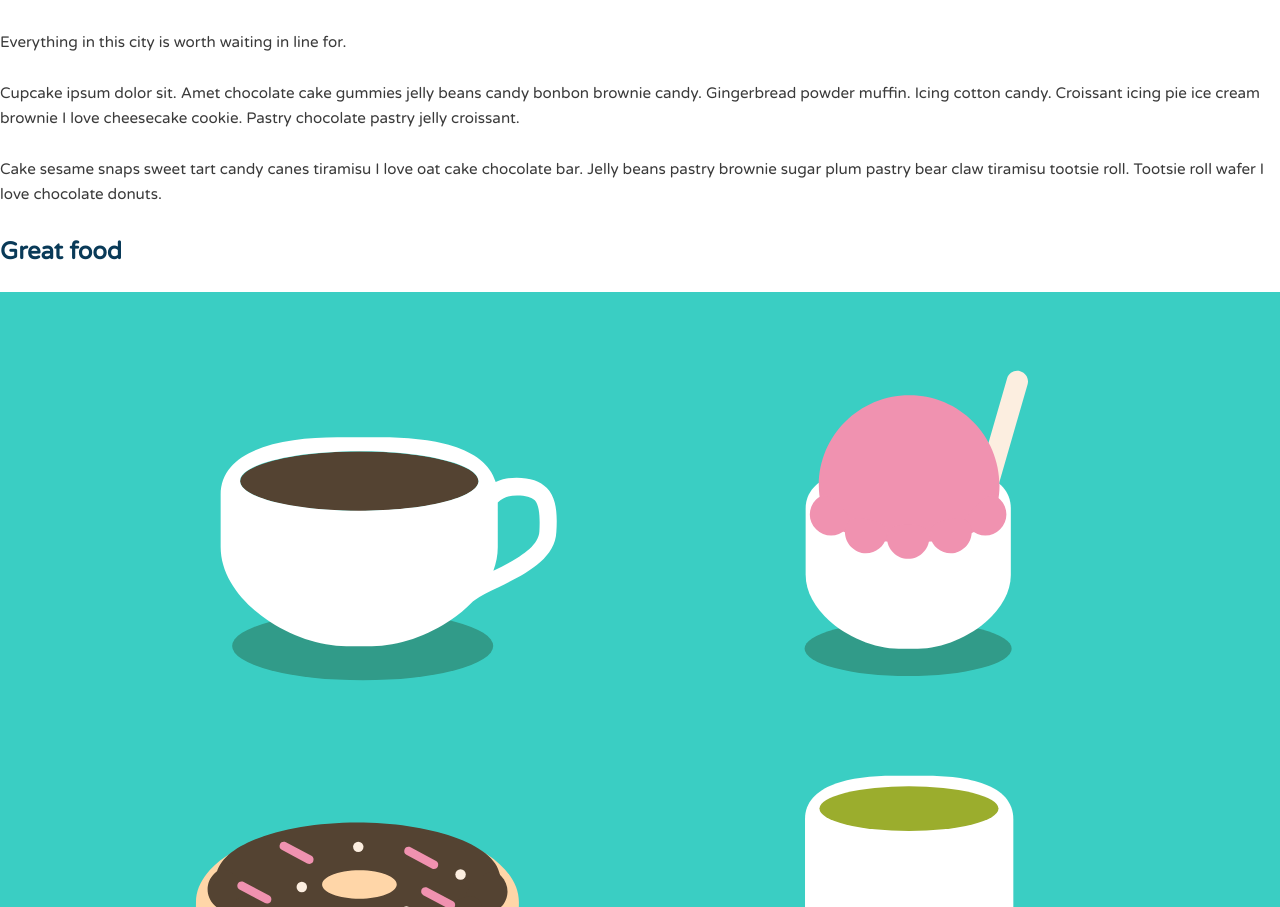
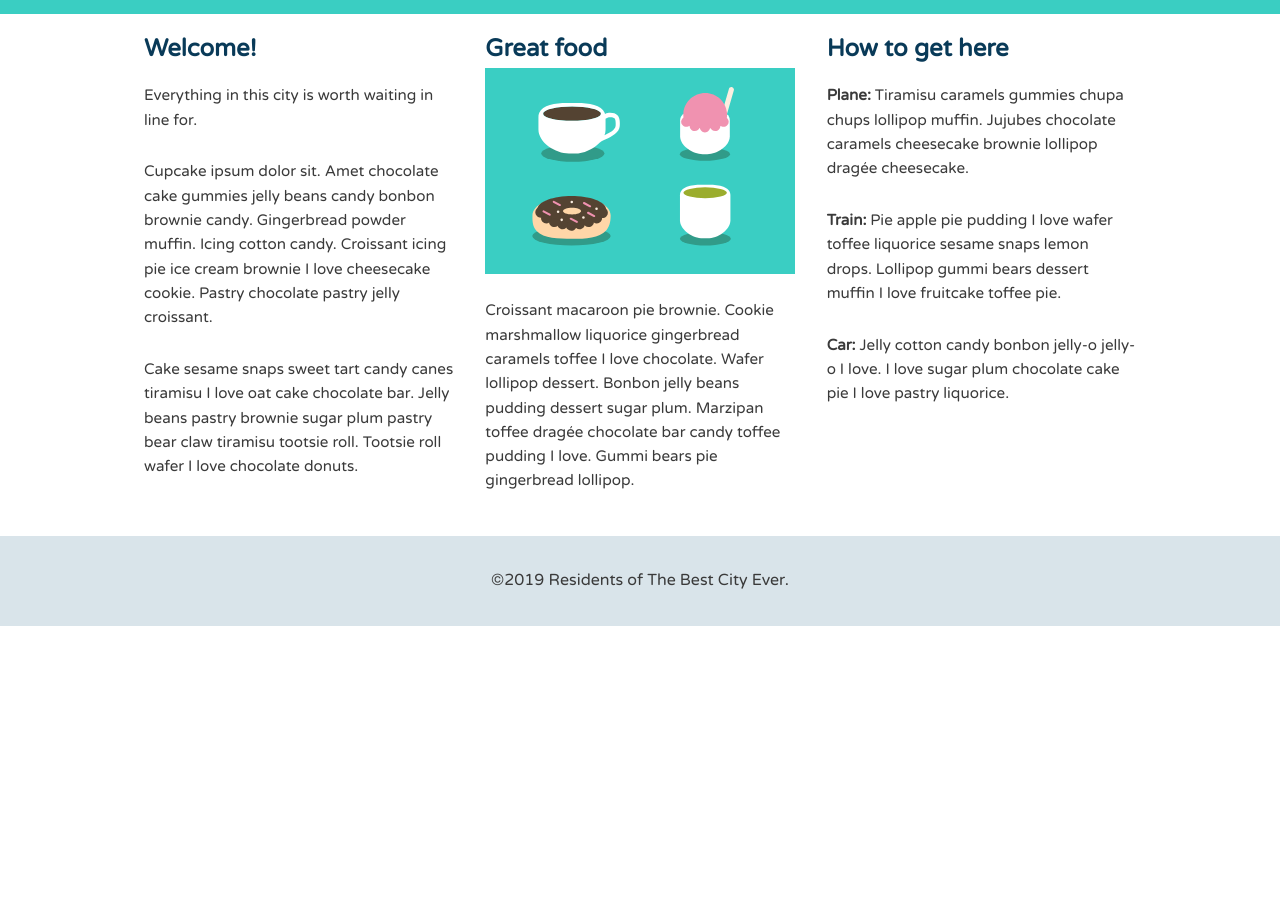
Before and after one commit to barrosdaniel/THFETUTP13_Best_City_Guide, a plain HTML site: page index.html in a window 1280 px wide. Shown: the part 397-1304 px from the top of the page. After the commit the page ends 1023 px from the top, so only its background shows below. Drawn offline with Linux system fonts and the light colour scheme.

Commit message:
styling: Complete styling for Banner, Main and Footer sections

```diff
--- a/css/style.css
+++ b/css/style.css
@@ -31,6 +31,7 @@ h1,
 h2,
 h3 {
   margin-top: 0;
+  margin-bottom: 0;
 }
 
 a {
@@ -77,18 +78,23 @@ img {
 .banner {
   color: #fff;
   background: #3acec2;
+  padding: 2em;
+  text-align: center;
 }
 
 .main-footer {
   background: #d9e4ea;
   padding: 2em 0;
-  margin-top: 30px;
+  text-align: center;
 }
 
 /* ---- Page Elements ---- */
-
 .logo {
   width: 190px;
+}
+
+.col {
+  padding: 1em;
 }
 
 /* =================================
@@ -103,6 +109,9 @@ img {
     margin: 0 auto;
   }
 
+
+
+  /* ---- Header ---- */
   .main-header {
     padding: 1em;
     text-align: left;
@@ -130,6 +139,24 @@ img {
   }
 
 
+
+  /* ---- Banner ---- */
+  /* No styles */
+
+
+
+  /* ---- Main ---- */
+  .secondary,
+  .primary {
+    float: left;
+    width: 50%;
+  }
+
+  .tertiary {
+    clear: both;
+  }
+
+
   /* ---- Float clearfix ---- */
 
   .clearfix::after {
@@ -139,3 +166,17 @@ img {
   }
 
 }
+
+
+
+@media (min-width: 1000px) {
+
+  .secondary,
+  .primary,
+  .tertiary {
+    float: left;
+    width: 33.333333%;
+    clear: none;
+  }
+
+}
--- a/index.html
+++ b/index.html
@@ -30,14 +30,15 @@
 		<span class="tagline">The best drinks and eats in the best city ever.</span>
 	</div>
 	<!--/.banner-->
-
+	<main class="container clearfix">
 		<div class="secondary col">
 			<h2>Welcome!</h2>
 			<p>Everything in this city is worth waiting in line for.</p>
 			<p>Cupcake ipsum dolor sit. Amet chocolate cake gummies jelly beans candy bonbon brownie candy. Gingerbread powder
 				muffin. Icing cotton candy. Croissant icing pie ice cream brownie I love cheesecake cookie. Pastry chocolate
 				pastry jelly croissant.</p>
-		<p>Cake sesame snaps sweet tart candy canes tiramisu I love oat cake chocolate bar. Jelly beans pastry brownie sugar
+			<p>Cake sesame snaps sweet tart candy canes tiramisu I love oat cake chocolate bar. Jelly beans pastry brownie
+				sugar
 				plum pastry bear claw tiramisu tootsie roll. Tootsie roll wafer I love chocolate donuts.</p>
 		</div>
 		<!--/.secondary-->
@@ -45,7 +46,8 @@
 		<div class="primary col">
 			<h2>Great food</h2>
 			<img class="feat-img" src="img/treats.svg" alt="Drinks and eats">
-		<p>Croissant macaroon pie brownie. Cookie marshmallow liquorice gingerbread caramels toffee I love chocolate. Wafer
+			<p>Croissant macaroon pie brownie. Cookie marshmallow liquorice gingerbread caramels toffee I love chocolate.
+				Wafer
 				lollipop dessert. Bonbon jelly beans pudding dessert sugar plum. Marzipan toffee drag&#233;e chocolate bar candy
 				toffee pudding I love. Gummi bears pie gingerbread lollipop.</p>
 		</div>
@@ -61,6 +63,7 @@
 				love pastry liquorice.</p>
 		</div>
 		<!--/.tertiary-->
+	</main>
 
 	<footer class="main-footer">
 		<span>&copy;2019 Residents of The Best City Ever.</span>
```
Lines whose indentation alone changed are shown as unchanged.
